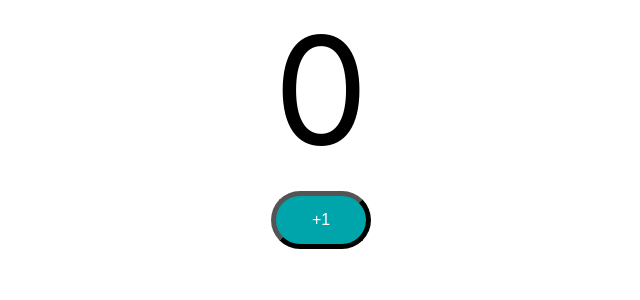
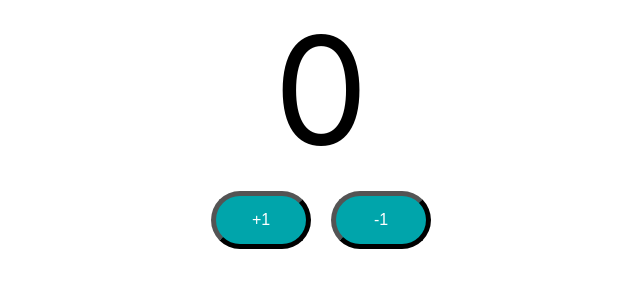
Before and after one commit to PhiloMonx1/learning-spring-and-spring-boot-3.x, a React (Create React App) app in the folder 00_module/front-end/todo-app/: page / in a window 1280 px wide. Shown: the top 300 px of the page, without its empty margins (319-959 px from the left). Built offline with nearby package versions, Linux system fonts and the light colour scheme.

Commit message:
5단계 - React State 알아보기 - 백그라운드에서는 무슨 일이 일어날까?
*feat(front) : 카운터 마이너스 기능 추가
*docs : 리액트의 페이지 업데이트 방식 (가상 DOM) 노트

```diff
--- a/00_module/front-end/todo-app/src/components/counter/Counter.jsx
+++ b/00_module/front-end/todo-app/src/components/counter/Counter.jsx
@@ -7,13 +7,16 @@ export default function Counter() {
     setCount(count + 1);
   }
 
+  function decrementCounterFunction() {
+    setCount(count - 1);
+  }
+
   return (
       <div className="Counter">
         <span className="counter">{count}</span>
         <div>
-          <button className="counterButton"
-                  onClick={incrementCounterFunction}
-          >+1</button>
+          <button className="counterButton" onClick={incrementCounterFunction}>+1</button>
+          <button className="counterButton" onClick={decrementCounterFunction}>-1</button>
         </div>
       </div>
   )
```
Also changed, not shown: 1 other file (tests, documents, lock files or other folders).
